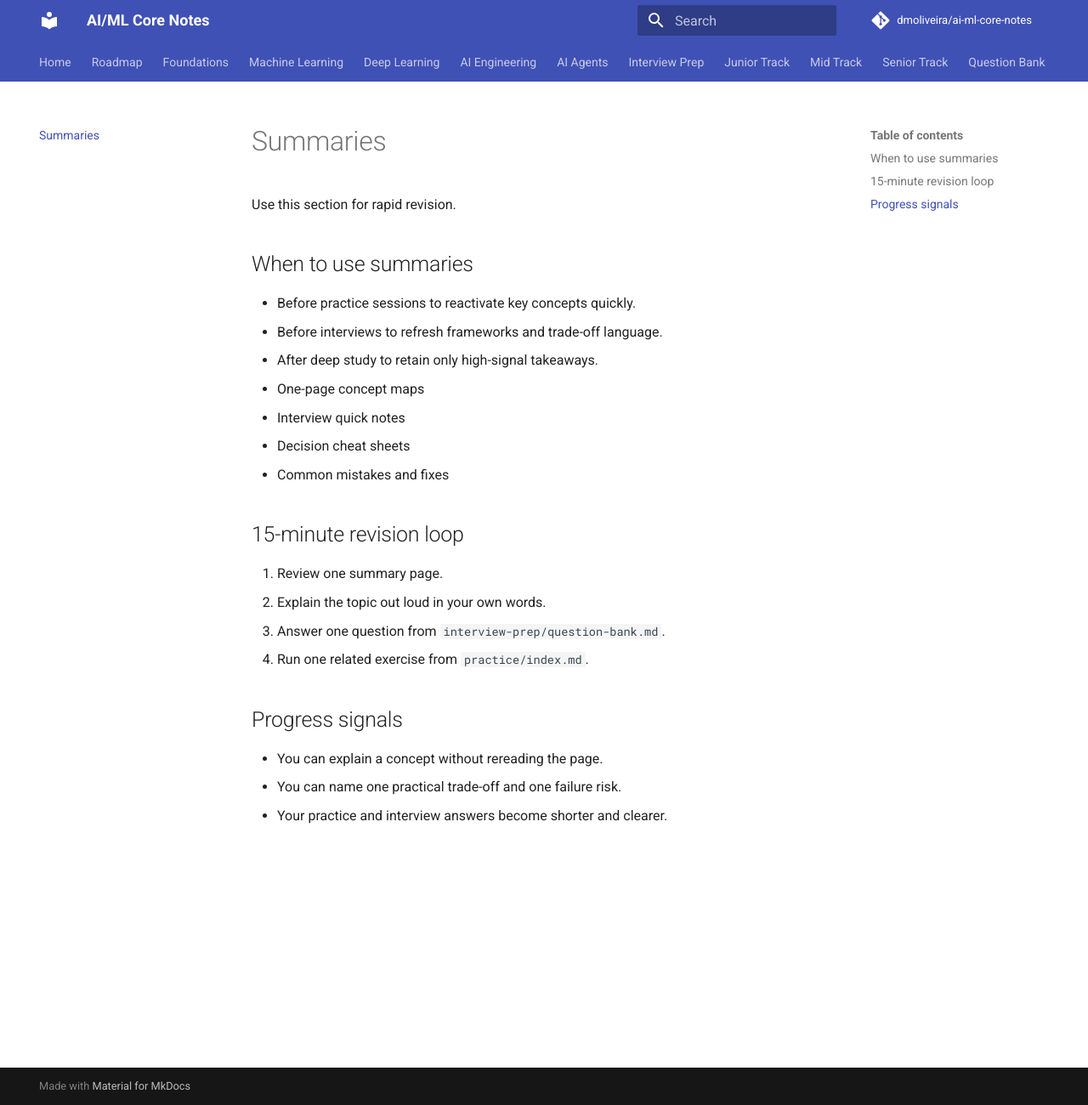
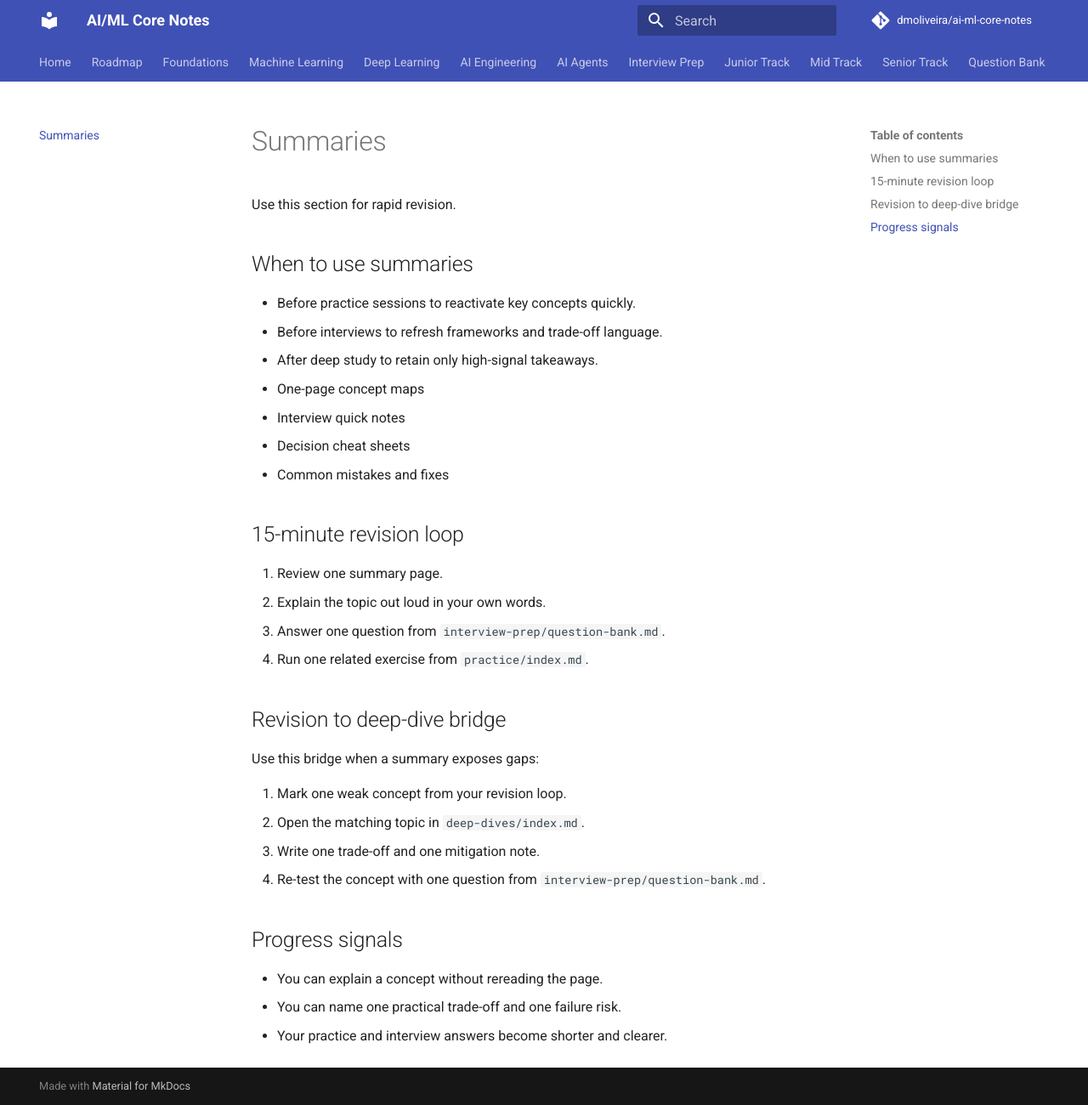
Before and after one commit to dmoliveira/ai-ml-core-notes, an MkDocs documentation site: the page built from docs/summaries/index.md, in a window 1280 px wide and 1300 px high. Shown: the whole window at 85% size. Built offline with MkDocs 1.6.1 and Material for MkDocs 9.7.7, drawn with Linux system fonts in a browser that asks for light colours; comment, search, counter and statistics services are not loaded.

Commit message:
Improve summary-to-deep-dive escalation guidance

```diff
--- a/docs/summaries/index.md
+++ b/docs/summaries/index.md
@@ -20,6 +20,15 @@ Use this section for rapid revision.
 3. Answer one question from `interview-prep/question-bank.md`.
 4. Run one related exercise from `practice/index.md`.
 
+## Revision to deep-dive bridge
+
+Use this bridge when a summary exposes gaps:
+
+1. Mark one weak concept from your revision loop.
+2. Open the matching topic in `deep-dives/index.md`.
+3. Write one trade-off and one mitigation note.
+4. Re-test the concept with one question from `interview-prep/question-bank.md`.
+
 ## Progress signals
 
 - You can explain a concept without rereading the page.
```
Also changed, not shown: docs/deep-dives/index.md (+8 -0 lines).
